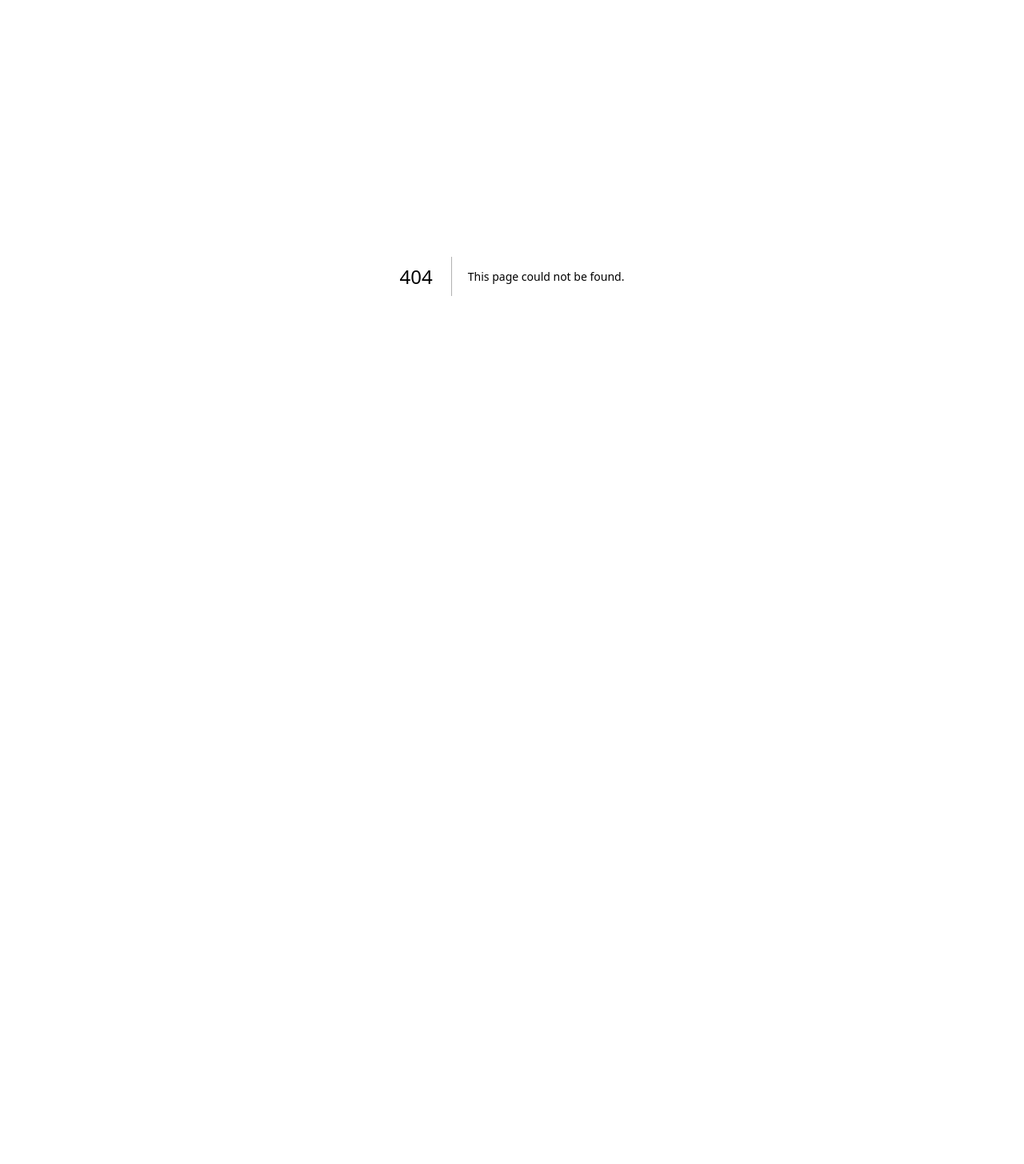
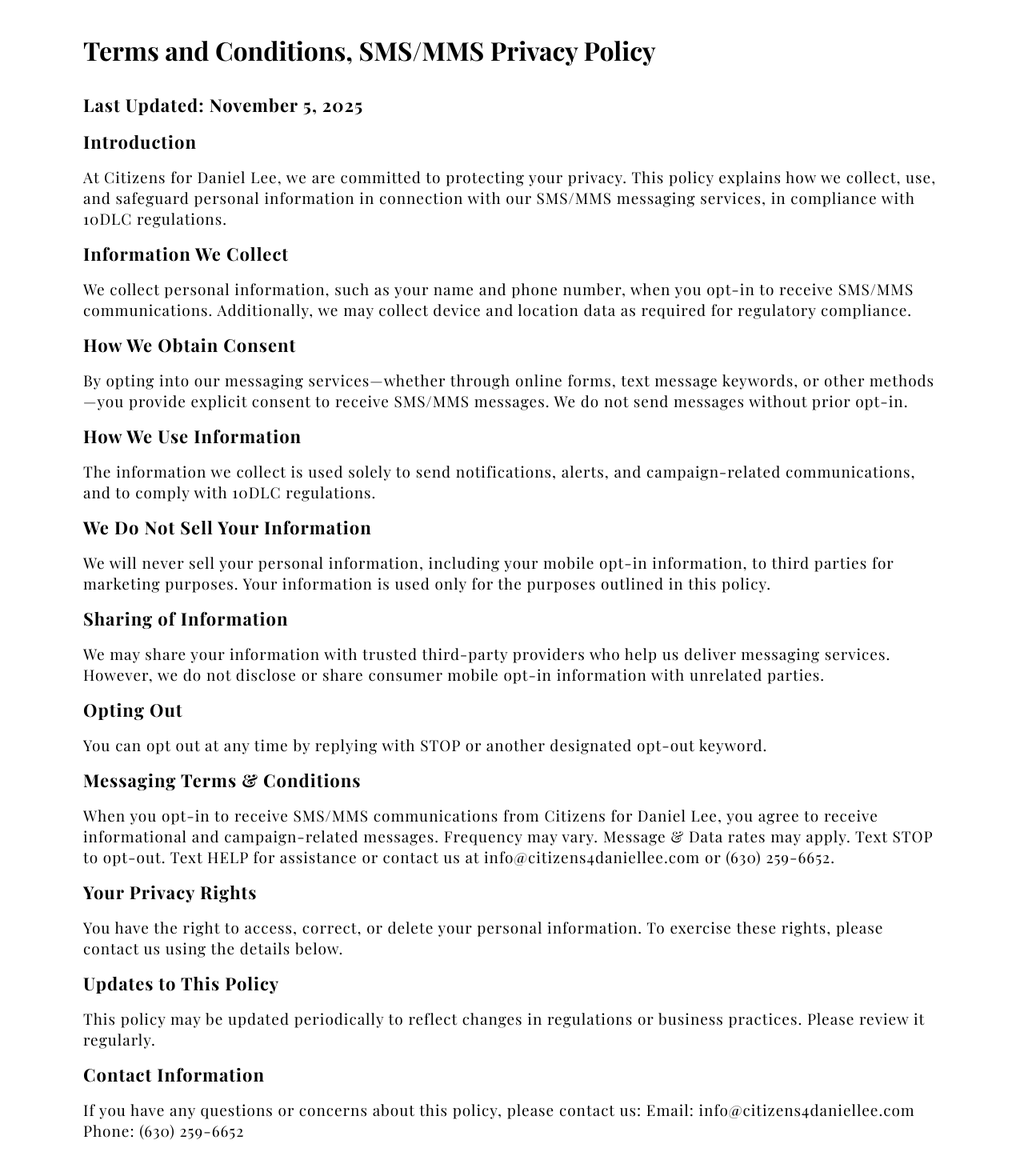
Before and after one commit to Acanthus-Tech/DanielLeeLanding, a Next.js app: page /legal in a window 1280 px wide. Before the commit this address had no page. Shown: the part 55-1510 px from the top of the page at 80% size. Before the commit the page ends 800 px from the top, so only its background shows below. Built offline with nearby package versions, Linux system fonts and the light colour scheme.

Commit message:
added privacy policy

```diff
--- /dev/null
+++ b/src/app/legal/page.jsx
@@ -0,0 +1,109 @@
+import Footer from "@/components/Footer";
+import styles from "./page.module.css";
+import Navigation from "@/components/Navigation";
+const Legal = () => {
+  return (
+    <>
+    <Navigation/>
+    <div className={styles.container}>
+      <h1>Terms and Conditions, SMS/MMS Privacy Policy</h1>
+      <p>
+        <strong>Last Updated: November 5, 2025</strong>
+      </p>
+      <p>
+        <strong>Introduction</strong>
+        <p>
+          At Citizens for Daniel Lee, we are committed to protecting your
+          privacy. This policy explains how we collect, use, and safeguard
+          personal information in connection with our SMS/MMS messaging
+          services, in compliance with 10DLC regulations.
+        </p>
+      </p>
+      <p>
+        <strong>Information We Collect</strong>
+        <p>
+          We collect personal information, such as your name and phone number,
+          when you opt-in to receive SMS/MMS communications. Additionally, we
+          may collect device and location data as required for regulatory
+          compliance.
+        </p>
+      </p>
+      <p>
+        <strong>How We Obtain Consent</strong>
+        <p>
+          By opting into our messaging services—whether through online forms,
+          text message keywords, or other methods—you provide explicit consent
+          to receive SMS/MMS messages. We do not send messages without prior
+          opt-in.
+        </p>
+      </p>
+      <p>
+        <strong>How We Use Information</strong>
+        <p>
+          The information we collect is used solely to send notifications,
+          alerts, and campaign-related communications, and to comply with 10DLC
+          regulations.
+        </p>
+      </p>
+      <p>
+        <strong>We Do Not Sell Your Information</strong>
+        <p>
+          We will never sell your personal information, including your mobile
+          opt-in information, to third parties for marketing purposes. Your
+          information is used only for the purposes outlined in this policy.
+        </p>
+      </p>
+      <p>
+        <strong>Sharing of Information</strong>
+        <p>
+          We may share your information with trusted third-party providers who
+          help us deliver messaging services. However, we do not disclose or
+          share consumer mobile opt-in information with unrelated parties.
+        </p>
+      </p>
+      <p>
+        <strong>Opting Out</strong>
+        <p>
+          You can opt out at any time by replying with STOP or another
+          designated opt-out keyword.
+        </p>
+      </p>
+      <p>
+        <strong>Messaging Terms & Conditions</strong>
+        <p>
+          When you opt-in to receive SMS/MMS communications from Citizens for
+          Daniel Lee, you agree to receive informational and campaign-related
+          messages. Frequency may vary. Message & Data rates may apply. Text
+          STOP to opt-out. Text HELP for assistance or contact us at
+          info@citizens4daniellee.com or (630) 259-6652.
+        </p>
+      </p>
+      <p>
+        <strong>Your Privacy Rights</strong>
+        <p>
+          You have the right to access, correct, or delete your personal
+          information. To exercise these rights, please contact us using the
+          details below.
+        </p>
+      </p>
+      <p>
+        <strong>Updates to This Policy</strong>
+        <p>
+          This policy may be updated periodically to reflect changes in
+          regulations or business practices. Please review it regularly.
+        </p>
+      </p>
+      <p>
+        <strong>Contact Information</strong>
+        <p>
+          If you have any questions or concerns about this policy, please
+          contact us: Email: info@citizens4daniellee.com Phone: (630) 259-6652
+        </p>
+      </p>
+    </div>
+    <Footer/>
+    </>
+  );
+};
+
+export default Legal;
--- /dev/null
+++ b/src/app/legal/page.module.css
@@ -0,0 +1,28 @@
+.container{
+    font-family: 'Playfair Display', serif;
+    padding: 4rem;
+    max-width: 1200px;
+    margin: 0 auto;
+}
+
+.container strong{
+    font-size: 22px;
+}
+
+.container h1{
+    margin: 2rem 0;
+}
+.container p{
+    margin: 1rem 0;
+    letter-spacing: 1px;
+    font-size: 19px;
+}
+
+@media (max-width: 768px) {
+    .container h1,.container p{
+        margin: 1rem 0;
+    }
+    .container{
+        padding: 1rem;
+    }
+}
--- a/src/components/Footer.js
+++ b/src/components/Footer.js
@@ -32,8 +32,12 @@
                 >
                   Register to Vote
                 </a>
+              </li>{" "}
+              <li>
+                <a href="/legal" className={styles.link}>
+                  Terms and Conditions / Privacy Policy
+                </a>
               </li>
-
             </ul>
           </div>
 
```
